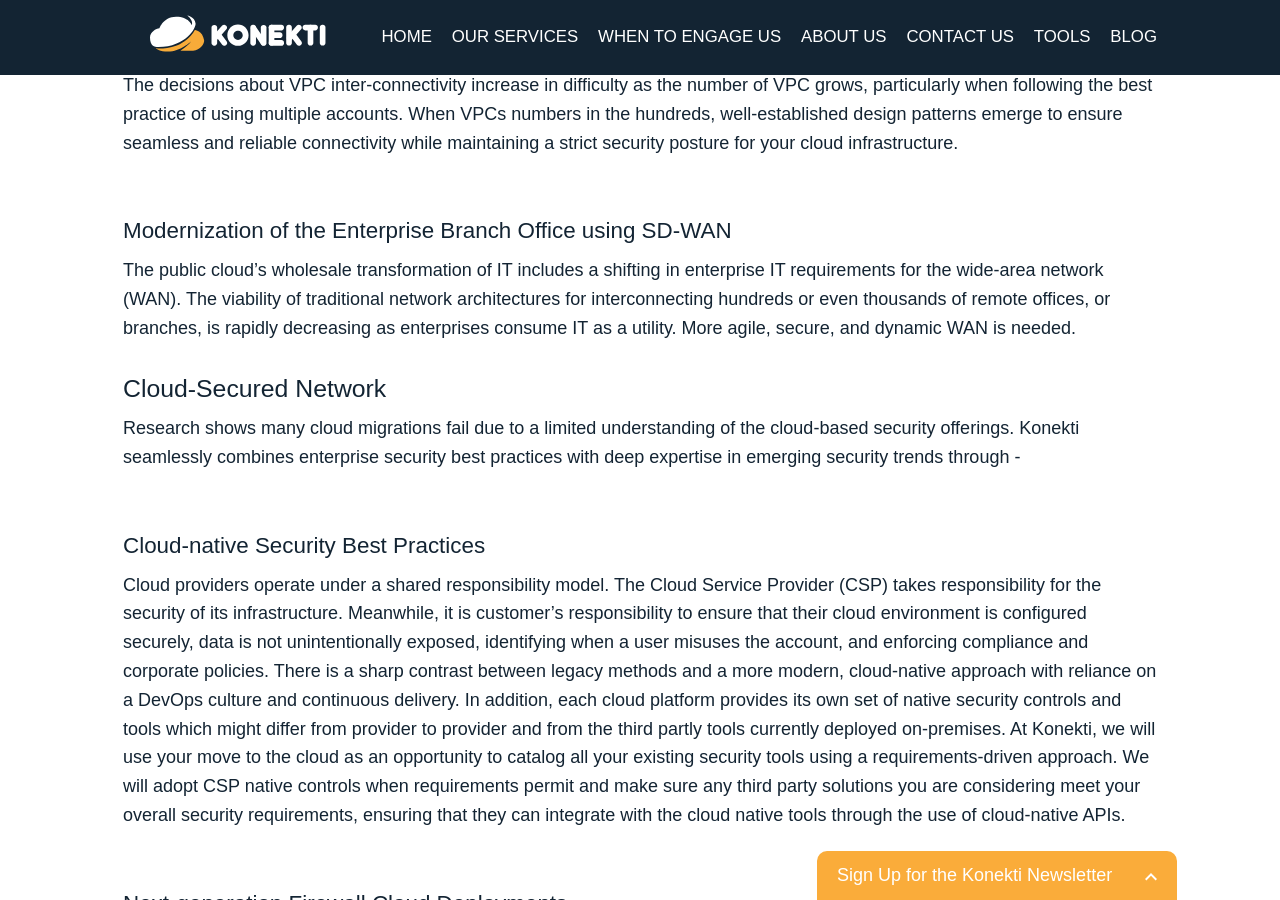
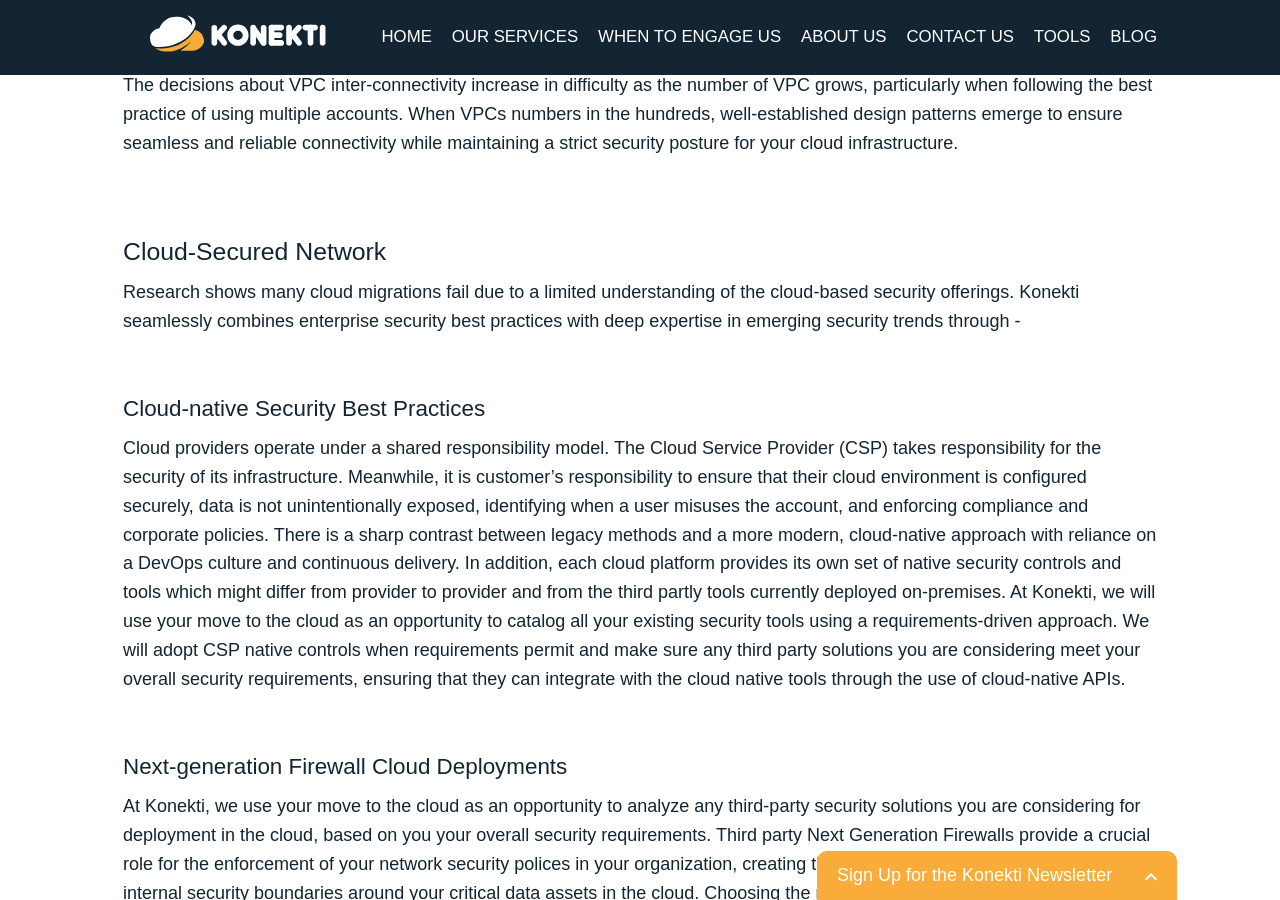
Before and after one commit to konekti/jeffbrl.github.io, a Jekyll site: the page built from _pages/index.md, in a window 1280 px wide and 900 px high, scrolled down 1200 px. Built offline with Jekyll 4.4.1, drawn with Linux system fonts in a browser that asks for light colours; nearby versions of some CDN libraries; some of the changed text lies outside the part shown.

Commit message:
Delete unwanted sections

```diff
--- a/_data/services.yml
+++ b/_data/services.yml
@@ -28,11 +28,6 @@
     to ensure seamless and reliable connectivity while maintaining a strict security posture for your cloud infrastructure.
 
     <br>
-    #### Modernization of the Enterprise Branch Office using SD-WAN
-    The public cloud’s wholesale transformation of IT includes a shifting in enterprise IT requirements for the wide-area
-    network (WAN). The viability of traditional network architectures for interconnecting hundreds or even thousands of remote
-    offices, or branches, is rapidly decreasing as enterprises consume IT as a utility. More agile, secure, and dynamic WAN is
-    needed.
 
 - name: Cloud-Secured Network
   details: |
@@ -64,16 +59,7 @@
     future needs.
 
     <br>
-    #### Container Security using Service Mesh Architectures
-    Containers have simplified how organizations deploy and manage applications by abstracting the underlying infrastructure and
-    focusing on the applications and its dependencies. This allows enterprises to run their applications on any kind of deployment
-    platform whether self-managed on-premise, self-managed in the public cloud, or as a service in the public cloud.  In a
-    containerized world, Kubernetes is the clear winner of the orchestration arms race, abstracting the complexity of managing large
-    fleets of compute nodes. As Kubernetes enables ever larger deployments, the need for a companion technology aimed at a simpler
-    way of managing and securing large portfolios of services has become evident. The new Service Mesh architecture is aimed at
-    decoupling many of the security related functions within a microservices architecture. At Konekti, Our security consultants
-    will work closely with you to analyze your environment, determine possible threats, and find the right solution to protect your
-    micro services based applications using the best Service Mesh framework for your needs.
+
 - name: Automation
   details: |
     No cloud migration strategy is complete without integration of automation and DevOps best practices into both engineering
```
